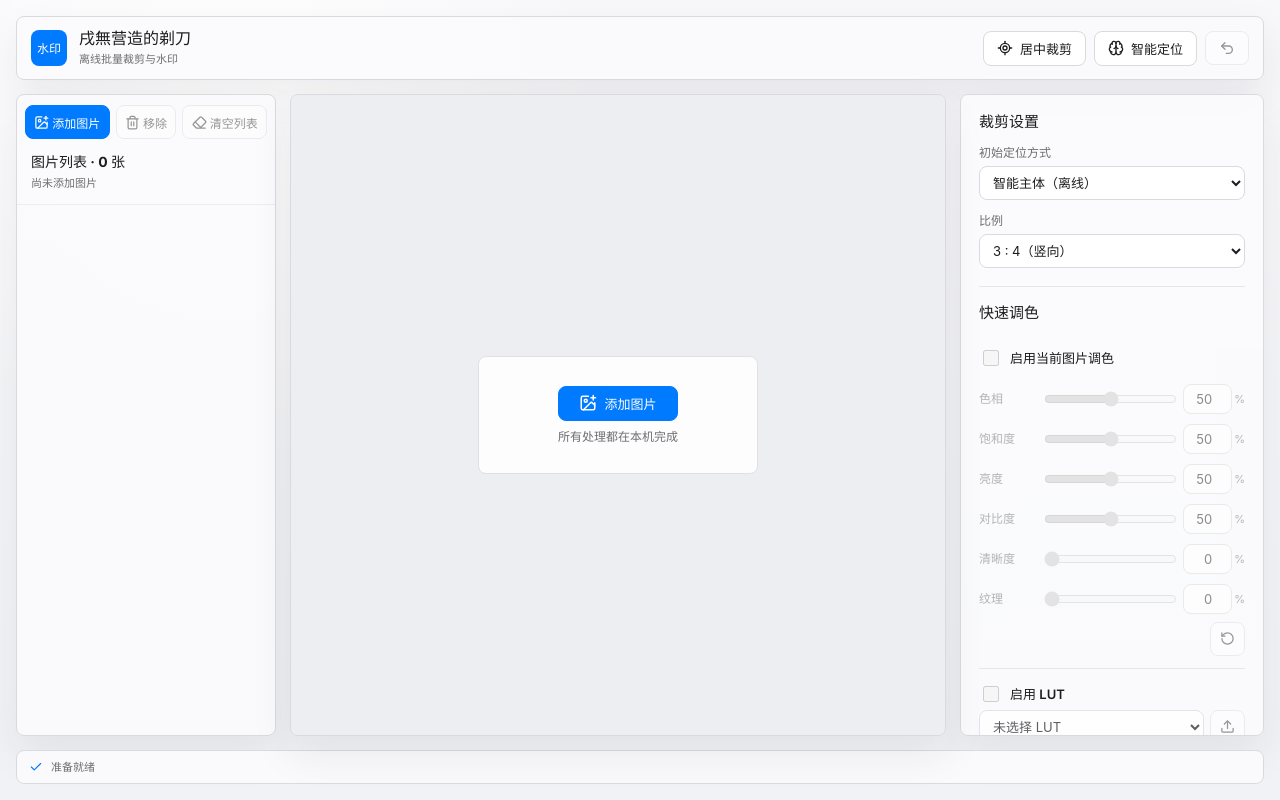
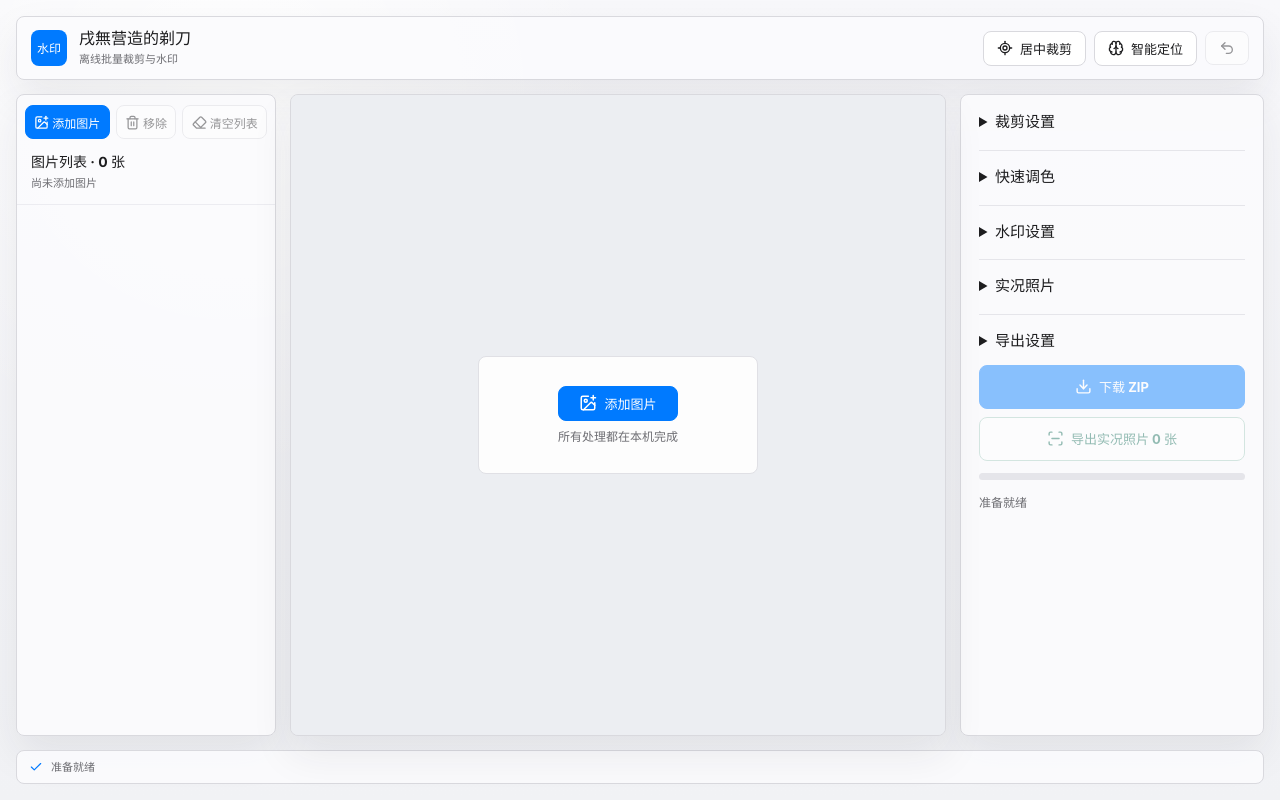
Before and after one commit to sange1022/image-watermark-web, a React (Vite) app: page / in a window 1280 px wide. Built offline with nearby package versions, Linux system fonts and the light colour scheme.

Commit message:
Collapse inspector settings by default

```diff
--- a/src/main.tsx
+++ b/src/main.tsx
@@ -974,10 +974,10 @@ function App() {
 
 function ControlSection({ title, children }: { title: string; children: React.ReactNode }) {
   return (
-    <section className="control-section">
-      <h2>{title}</h2>
+    <details className="control-section">
+      <summary>{title}</summary>
       {children}
-    </section>
+    </details>
   );
 }
 
--- a/src/styles.css
+++ b/src/styles.css
@@ -364,11 +364,16 @@ progress::-webkit-progress-value {
   border-top: 1px solid #e5e5ea;
 }
 
-.control-section h2 {
+.control-section summary {
   margin: 0 0 12px;
   font-size: 15px;
+  font-weight: 700;
   line-height: 1.25;
 }
+
+.control-section summary { cursor: pointer; user-select: none; }
+.control-section:not([open]) summary { margin-bottom: 0; }
+.control-section summary:focus-visible { outline: 2px solid #007aff; outline-offset: 4px; }
 
 .control-section label {
   display: block;
```
